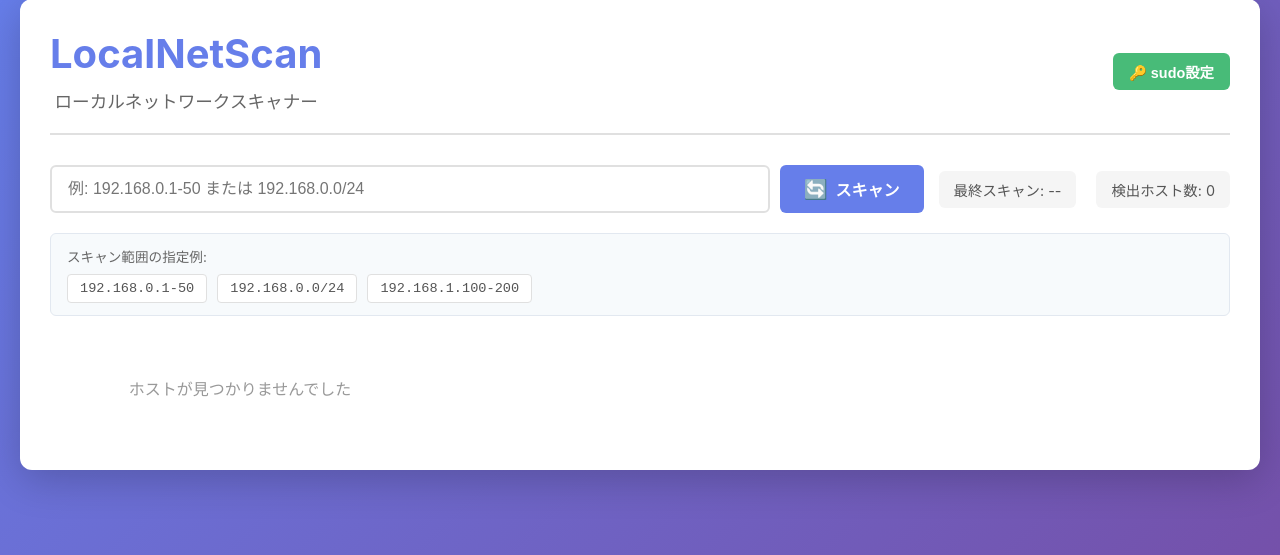
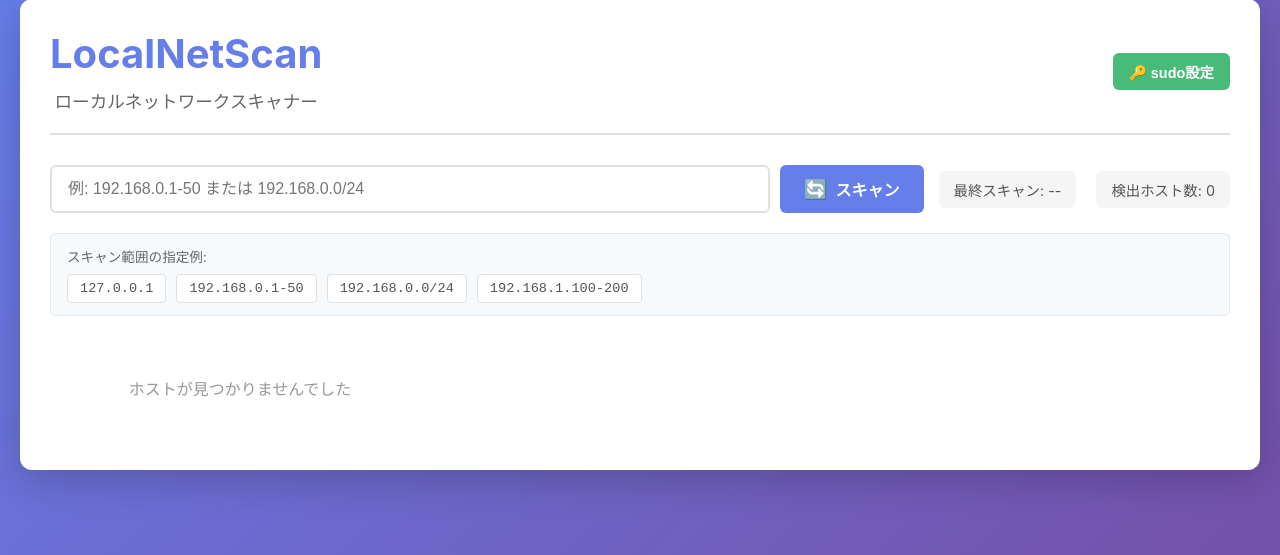
Before and after one commit to genius-akebono/LocalNetScan, a Flask app: page / in a window 1280 px wide. Shown: the part 21-576 px from the top of the page. Run offline with Flask 3, Linux system fonts and the light colour scheme.

Commit message:
Update index.html
add ex 127.0.0.1

```diff
--- a/templates/index.html
+++ b/templates/index.html
@@ -37,6 +37,7 @@
         <div class="scan-examples">
             <p class="example-label">スキャン範囲の指定例:</p>
             <div class="examples">
+                <span class="example-item">127.0.0.1</span>
                 <span class="example-item">192.168.0.1-50</span>
                 <span class="example-item">192.168.0.0/24</span>
                 <span class="example-item">192.168.1.100-200</span>
```
